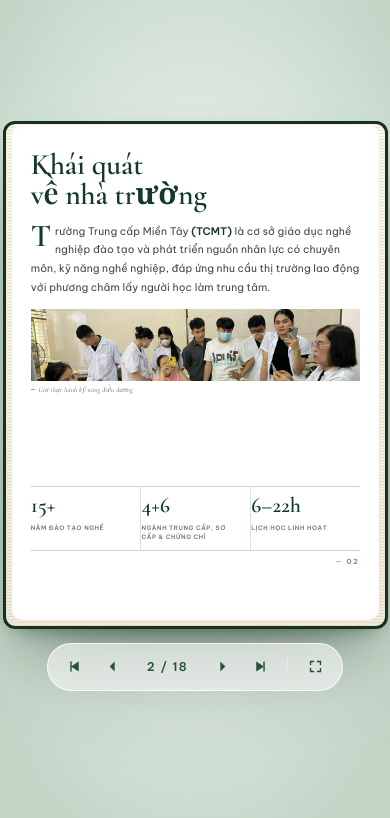
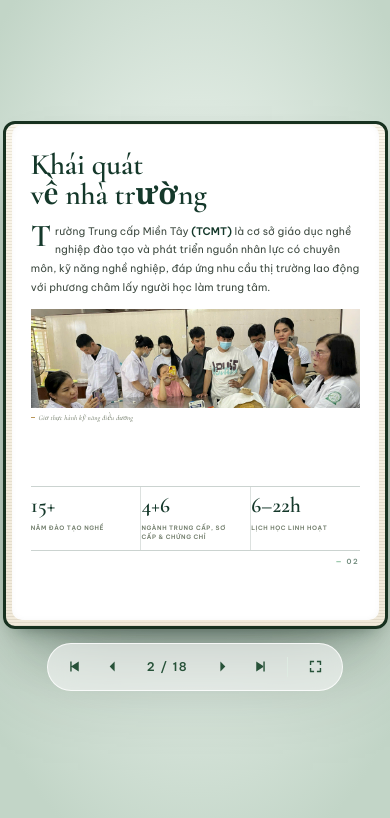
Before and after one commit to Tiens0710/Catalogue-MTPC, a plain HTML site: page index.html in a window 390 px wide. Both pictures are taken after a click on the button 286 px from the left and 372 px from the top of the page. Drawn offline with nearby package versions, Linux system fonts and the light colour scheme; a web font is replaced by a local one.

Commit message:
fix: responsive mobile - trang dai hon khung thi cuon duoc thay vi bi cat
- .face che do 1 trang cho phep cuon doc (overflow-y auto)
- so trang chuyen ve cuoi noi dung, khong con de len chu
- nen bo cuc mobile: tieu de/anh/khung chuong trinh/form gon hon
- giu cap anh P5 nam canh nhau, anh hang nganh P11-P12 thu 6.5em
- fallback 100vh cho trinh duyet cu khong ho tro 100dvh
- anh bien tap P2-P3 cao 9em, khong con khoang trang lon

```diff
--- a/css/style.css
+++ b/css/style.css
@@ -1387,8 +1387,8 @@ body {
   .book.single .curriculum-box { padding: .7em 1em; }
   .book.single .register, .book.single .register.compact { padding: 1em 1.1em .9em; }
   .book.single .reason-card { padding: .6em .7em; }
-  .book.single .ed-photo { min-height: 0; }
-  .book.single .ed-photo img { height: 6.5em; min-height: 0; flex: 0 0 auto; }
+  .book.single .ed-photo { min-height: 0; flex: 0 0 auto; }
+  .book.single .ed-photo img { height: 9em; min-height: 0; flex: 0 0 auto; }
   .book.single .strip-top .ph.banner { aspect-ratio: 16 / 6; }
   .book.single .photo-row { grid-template-columns: 6.5em 1fr; gap: .9em; padding: .8em 0; }
   .book.single .photo-row .ph { width: 6.5em; }
--- a/index.html
+++ b/index.html
@@ -9,7 +9,7 @@
   <link rel="preconnect" href="https://fonts.googleapis.com" />
   <link rel="preconnect" href="https://fonts.gstatic.com" crossorigin />
   <link href="https://fonts.googleapis.com/css2?family=Be+Vietnam+Pro:ital,wght@0,300;0,400;0,500;0,600;0,700;1,400&family=Cormorant+Garamond:ital,wght@0,500;0,600;0,700;1,500;1,600&family=Playfair+Display:ital,wght@0,500;0,600;1,500&display=swap" rel="stylesheet" />
-  <link rel="stylesheet" href="css/style.css?v=2.60" />
+  <link rel="stylesheet" href="css/style.css?v=2.61" />
 </head>
 <body>
 
```
